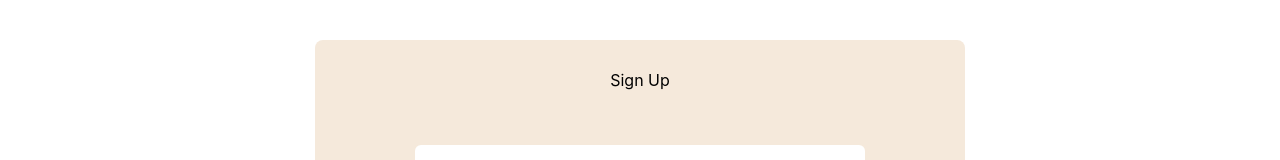
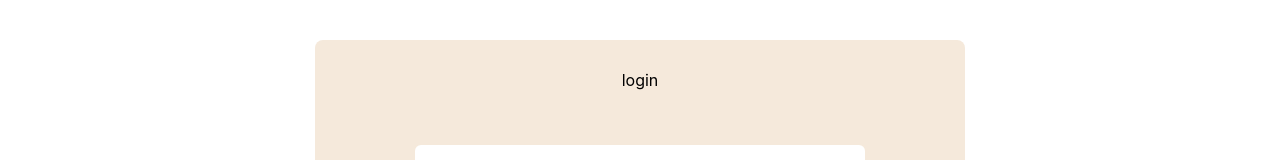
Before and after one commit to BomX2/WPR-G, a React (Vite) app in the folder webprojectg.client/: page /inlog in a window 1280 px wide. Shown: the part 148-308 px from the top of the page. Built offline with nearby package versions, Linux system fonts and the light colour scheme.

Commit message:
sign up van login naar login veranderd

```diff
--- a/webprojectg.client/src/Pages/Inlog.jsx
+++ b/webprojectg.client/src/Pages/Inlog.jsx
@@ -14,7 +14,7 @@
         <>
             <div className='container'>
                 <div className="header">
-                    <div className="text">Sign Up</div>
+                    <div className="text">login</div>
                 </div>
                 <div className="inputs">
                     <div className="input">
```
